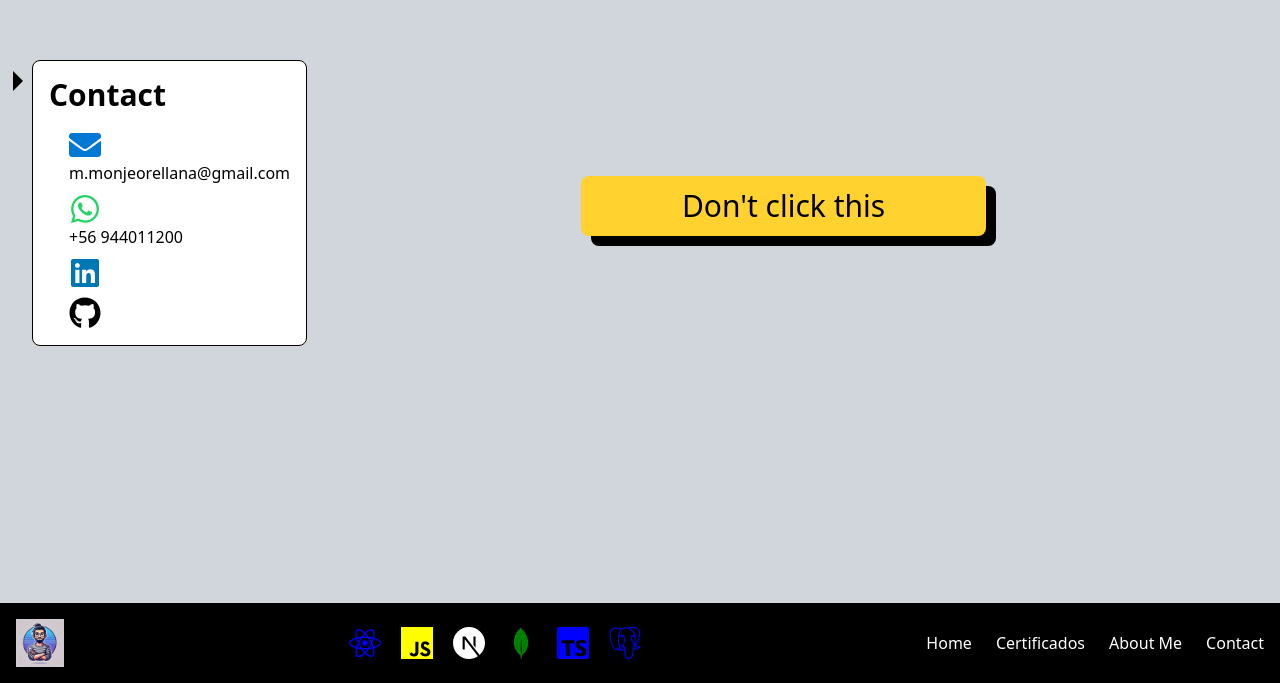
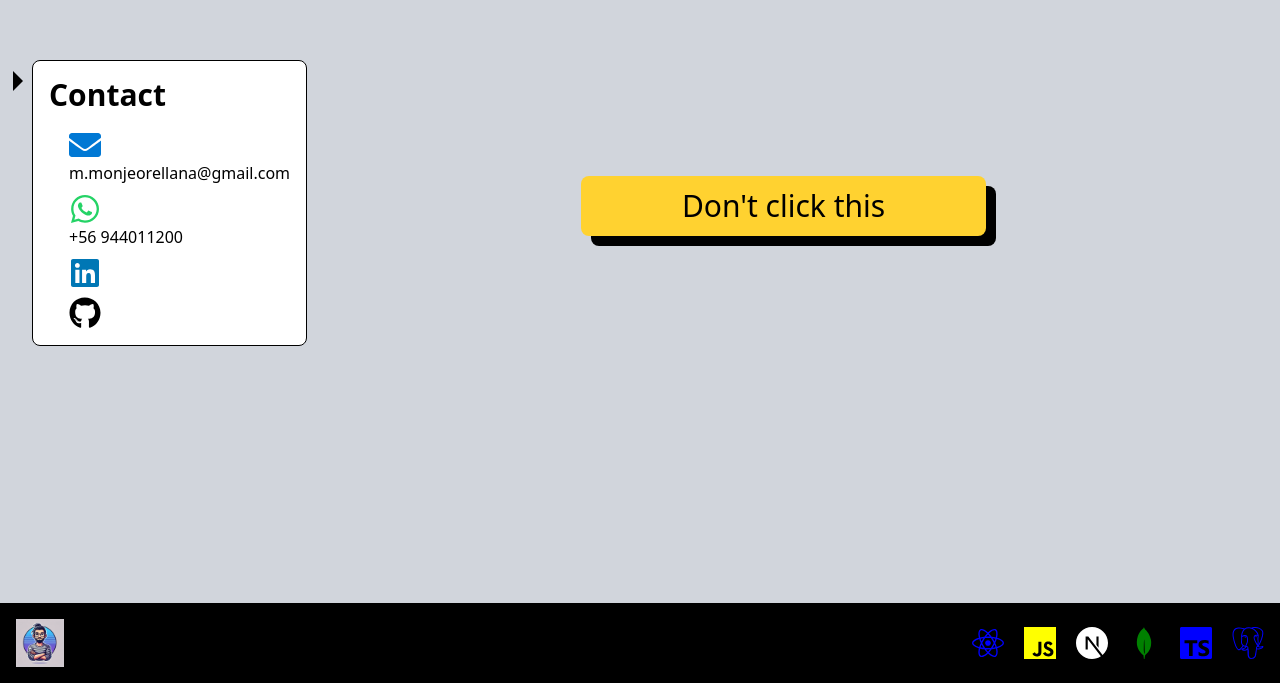
Before and after one commit to martinoremonje/portfolio-mo, a React (Vite) app: page / in a window 1280 px wide. Shown: the part 2601-3284 px from the top of the page. Built offline with nearby package versions, Linux system fonts and the light colour scheme.

Commit message:
cambios al footer

```diff
--- a/src/components/Footer.jsx
+++ b/src/components/Footer.jsx
@@ -18,28 +18,7 @@ const Footer = () => {
           <SiTypescript style={{ color: 'blue', fontSize: '2rem' }} />
           <SiPostgresql style={{ color: 'blue', fontSize: '2rem' }} />
         </div>
-        <ul className="flex space-x-6 md:flex">
-          <li>
-            <a href="#home" className="hover:text-blue-300 transition duration-200">
-              Home
-            </a>
-          </li>
-          <li>
-            <a href="#certificates" className="hover:text-blue-300 transition duration-200">
-              Certificados
-            </a>
-          </li>
-          <li>
-            <a href="#about" className="hover:text-blue-300 transition duration-200">
-              About Me
-            </a>
-          </li>
-          <li>
-            <a href="#contact" className="hover:text-blue-300 transition duration-200">
-              Contact
-            </a>
-          </li>
-        </ul>
+
       </div>
     </nav>
   );
```
